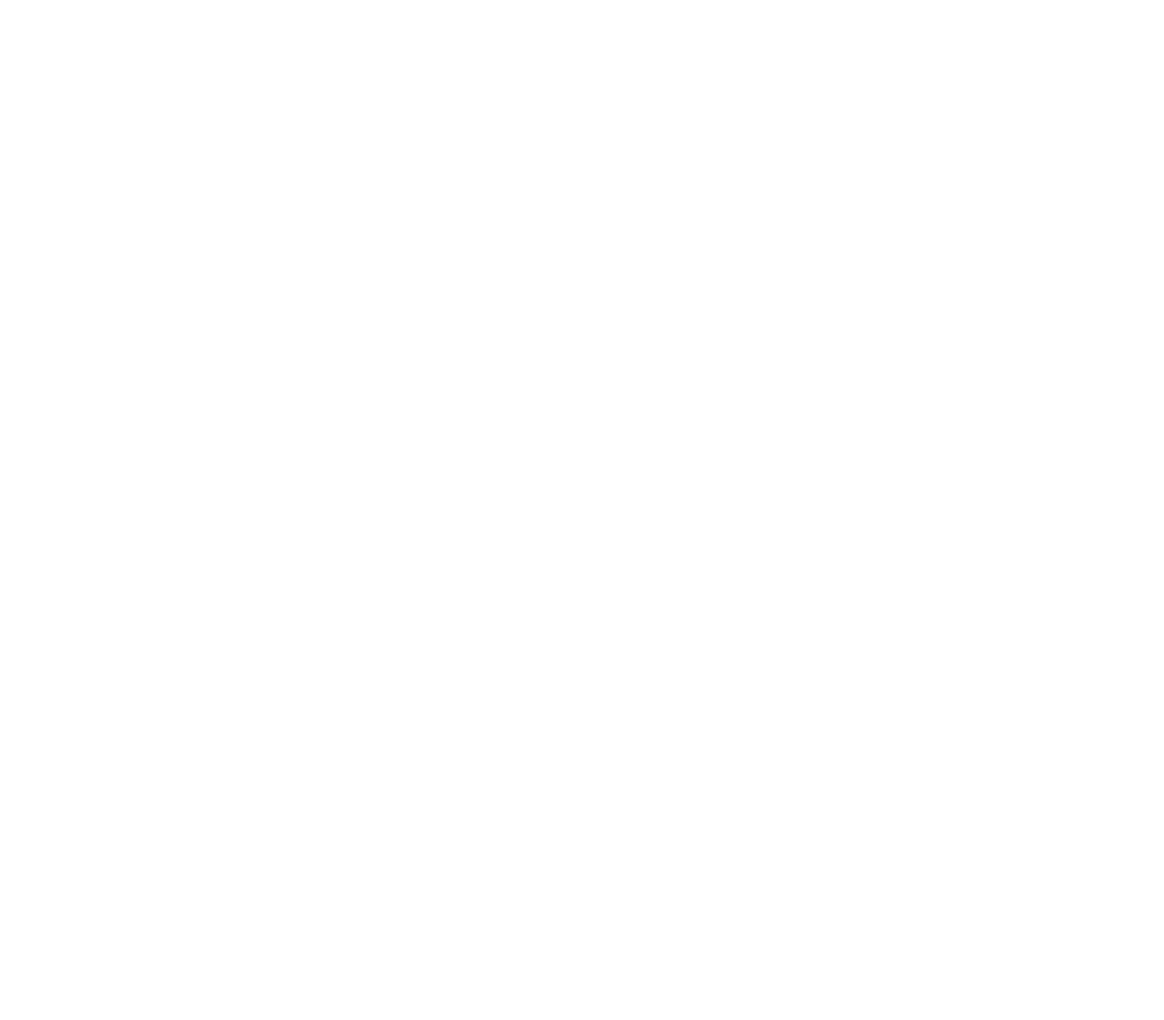
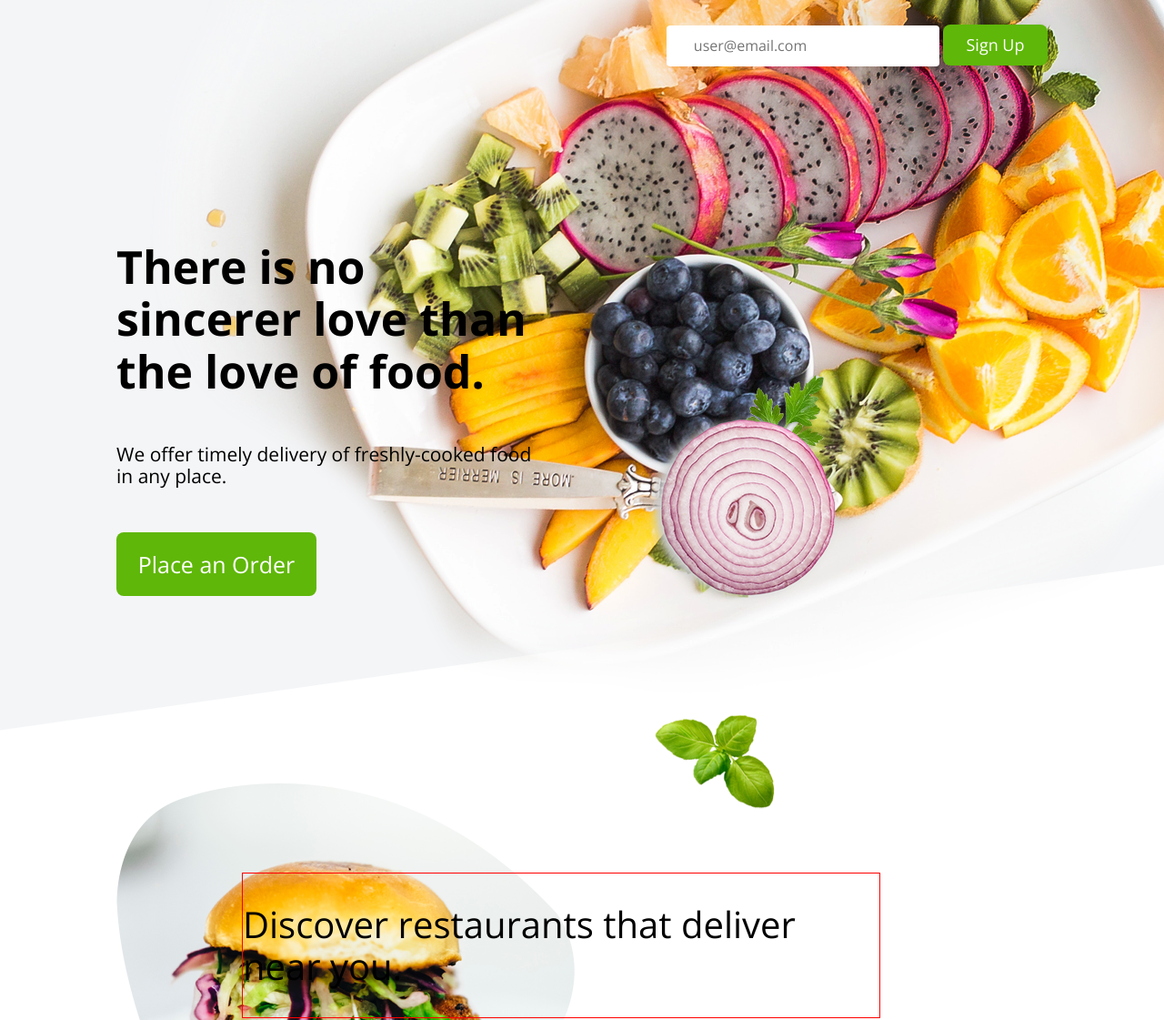
Before and after one commit to nadyawyn/freshfooddelivery, a website: page src/index.html in a window 1280 px wide. Shown: the top 1121 px of the page at 91% size. Before the commit the page ends 800 px from the top, so only its background shows below. Drawn offline with nearby package versions, Linux system fonts and the light colour scheme; files that its build step writes are made by us from their sources; files whose address does not match are found by name.

Commit message:
Added Header and started Discover section

```diff
--- a/src/index.html
+++ b/src/index.html
@@ -9,7 +9,40 @@
 </head>
 <body>
 	<header class="header">
+		<div class="container header__container">
+			<h1 class="visually-hidden">Fresh food delivery</h1>
 
+			<div class="signup">
+				<form action="#" class="signup__form">
+					<input type="email" placeholder="user@email.com">
+					<button class="button button_small">Sign Up</button>
+				</form>
+			</div>
+
+			<div class="header__onion">
+
+			</div>
+			<div class="header__text">
+				<h2 class="header__title">
+				There is no sincerer love than the love of food.
+			</h2>
+			<h3 class="header__subtitle">
+				We offer timely delivery of freshly-cooked food in any place.
+			</h3>
+			<button class="button">Place an Order</button>
+			</div>
+
+
+		</div>
 	</header>
+	<section class="discover">
+		<div class="container discover__container">
+			<div class="discover__leaf"></div>
+			<div class="discover__text">
+				<h2>Discover  restaurants that deliver
+					near you.</h2>
+			</div>
+		</div>
+	</section>
 </body>
 </html>
--- a/src/sass/base/_buttons.scss
+++ b/src/sass/base/_buttons.scss
@@ -0,0 +1,16 @@
+.button {
+	width: 220px;
+	height: 70px;
+	background-color: $color_green;
+	border: none;
+	border-radius: 8px;
+
+	color: #ffffff;
+	font-size: 25px;
+
+	&_small {
+		width: 115px;
+		height: 45px;
+		font-size: 18px;
+	}
+}
--- a/src/sass/base/_variables.scss
+++ b/src/sass/base/_variables.scss
@@ -1,4 +1,5 @@
-$color_yellow: #ffc001;
+$color_green: #5fb709;
+$color_gray: #f4f5f7;
 
 $desktop-width: 1540px;
 $laptop-width_l: 1440px;
--- /dev/null
+++ b/src/sass/blocks/_discover.scss
@@ -0,0 +1,37 @@
+.discover {
+	background-color: #fff;
+	height: 755px;
+	&__container {
+		position: relative;
+		height: 100%;
+		background:
+		url(../img/bg/bg__002.png) top left no-repeat/* ,
+		url(../img/bg/bg__001_base.svg) bottom -300px (center/cover) no-repeat */;
+	}
+	&__leaf {
+		display: block;
+		width: 132px;
+		height: 153px;
+
+		position: absolute;
+		right: 300px;
+		top: -100px;
+
+		background: url(../img/bg/bg__002_1.png) center (center/contain) no-repeat;
+	}
+
+	&__text {
+		display: block;
+		position: absolute;
+		right: 185px;
+		top: 100px;
+		width: 700px;
+
+		outline: 1px solid red;
+
+		h2 {
+			font-size: 40px;
+			font-weight: 300;
+		}
+	}
+}
--- a/src/sass/blocks/_header.scss
+++ b/src/sass/blocks/_header.scss
@@ -0,0 +1,37 @@
+.header {
+	margin-top: -20px;
+	height: 880px;
+	background:
+		url(../img/bg/bg__001.png) top right no-repeat,
+		url(../img/bg/bg__001_base.svg) bottom -300px (center/cover) no-repeat;
+
+	h2 {
+		font-size: 50px;
+	}
+	h3 {
+		font-size: 21px;
+		margin-top: 50px;
+		margin-bottom: 50px;
+		font-weight: 400;
+	}
+	&__container {
+		position: relative;
+
+	}
+	&__onion {
+		display: block;
+		position: absolute;
+		top: 430px;
+		left: 580px;
+		width: 220px;
+		height: 256px;
+		background: url(../img/bg/bg__001_1.png) center (center/contain) no-repeat;
+
+	}
+	&__text {
+		position: absolute;
+		top: 243px;
+
+		width: 465px;
+	}
+}
--- /dev/null
+++ b/src/sass/blocks/_signup.scss
@@ -0,0 +1,18 @@
+.signup {
+	position: absolute;
+	top: 47px;
+	right: 0;
+
+	&__form {
+
+		input {
+			display: inline-block;
+			height: 45px;
+			border: none;
+			width: 300px;
+			padding-left: 30px;
+
+			border-radius: 4px;
+		}
+	}
+}
--- a/src/sass/style.scss
+++ b/src/sass/style.scss
@@ -7,6 +7,33 @@
 * {
 	box-sizing: border-box;
 }
+.visually-hidden:not(:focus):not(:active) {
+	position: absolute;
+
+	width: 1px;
+	height: 1px;
+	margin: -1px;
+	border: 0;
+	padding: 0;
+
+	white-space: nowrap;
+
+	clip-path: inset(100%);
+	clip: rect(0 0 0 0);
+	overflow: hidden;
+}
+
+body {
+	background-color: $color_gray;;
+}
+.container {
+	//width: 1566px;
+	width: 80%;
+	margin: 0 auto;
+}
+
 
 @import "base/buttons";
 @import "blocks/header";
+@import "blocks/signup";
+@import "blocks/discover";
```
Also changed, not shown: dist/css/style.min.css, dist/img/bg/bg__001.png (added), dist/img/bg/bg__001_1.png (added), dist/img/bg/bg__001_base.svg (added), dist/img/bg/bg__002.png (added), dist/img/bg/bg__002_1.png (added), dist/index.html, src/img/bg/bg__001.png (added), src/img/bg/bg__001_1.png (added), src/img/bg/bg__001_base.svg (added), src/img/bg/bg__002.png (added), src/img/bg/bg__002_1.png (added).
